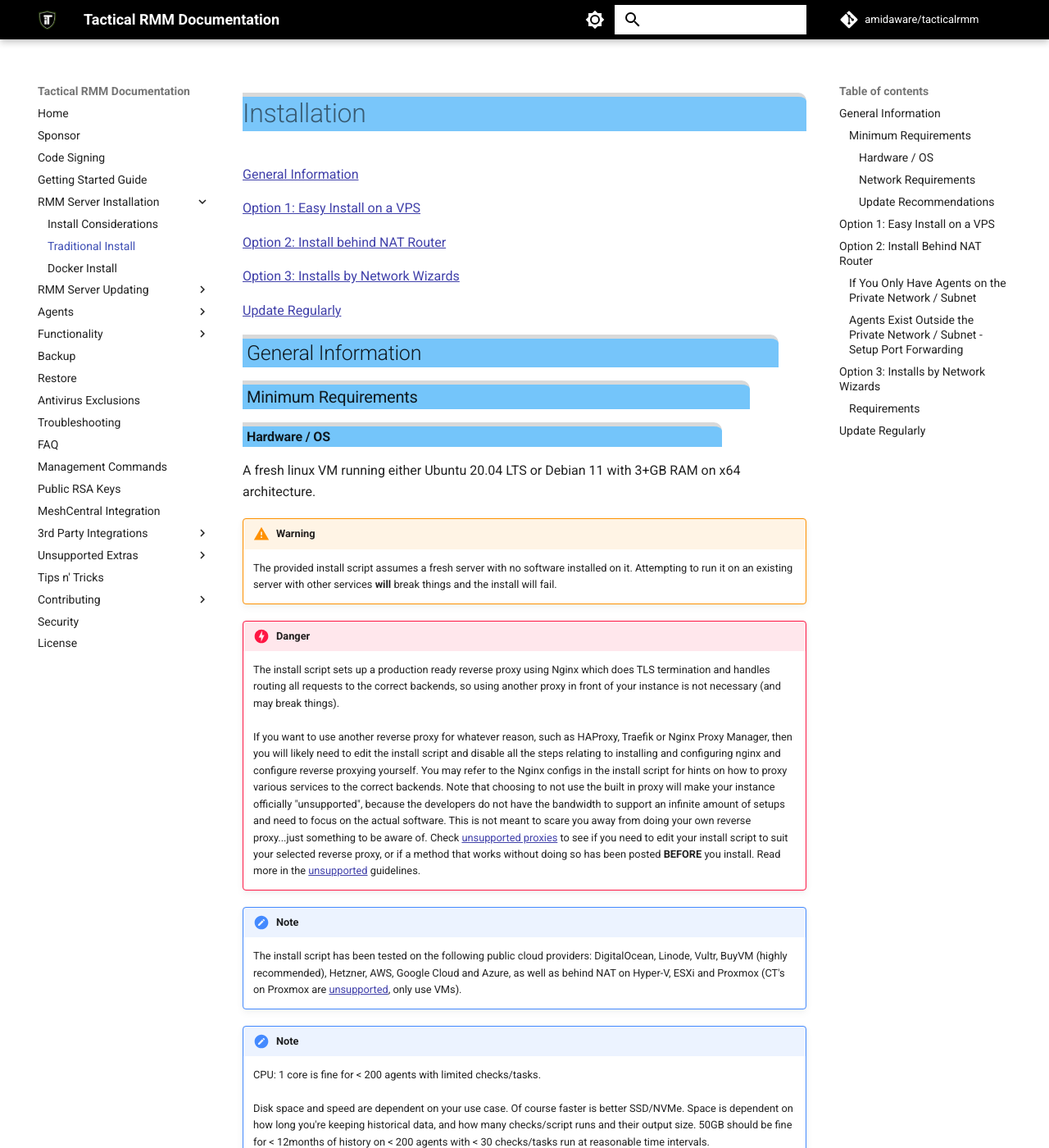
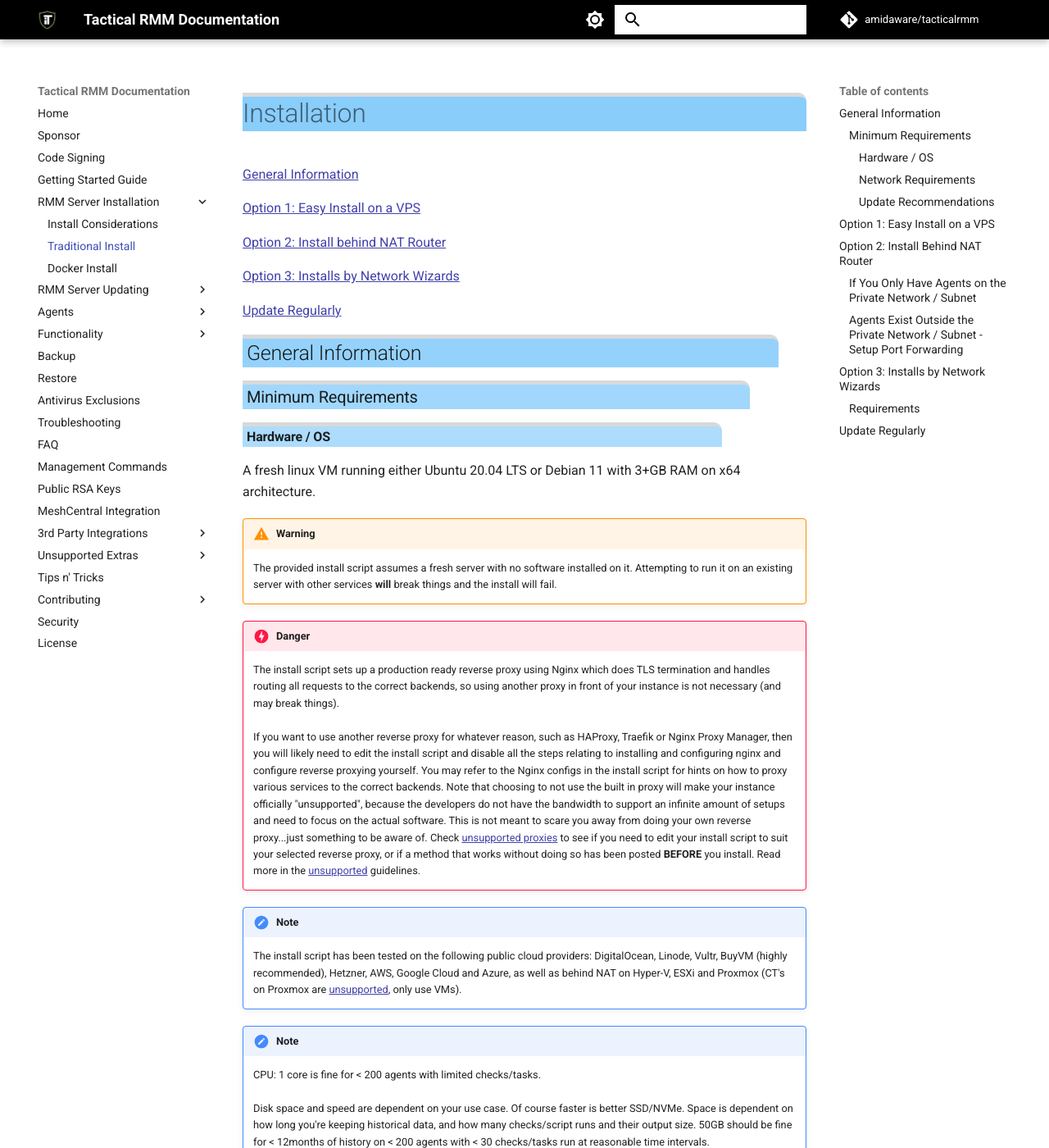
Before and after one commit to amidaware/trmm-docs, an MkDocs documentation site: the page built from docs/install_server.md, in a window 1280 px wide and 1400 px high. Shown: the whole window at 82% size. Built offline with MkDocs 1.6.1 and Material for MkDocs 9.7.7, drawn with Linux system fonts in a browser that asks for light colours; comment, search, counter and statistics services are not loaded.

Commit message:
lighten each header in lightmode

```diff
--- a/docs/stylesheets/extra.css
+++ b/docs/stylesheets/extra.css
@@ -37,7 +37,7 @@
     padding: 5px;*/
     border-top-right-radius: 10px;
     border-top:5px solid rgb(217, 217, 217);
-    background-color: rgba(20, 156, 247, 0.57);
+    background-color: rgba(20, 156, 247, 0.50);
     margin-top: 15px;
 }
 [data-md-color-scheme="slate"] .md-typeset h2 {
@@ -66,7 +66,7 @@
     border-right: 10px;
     text-indent: 5px;
     border-top:5px solid rgb(217, 217, 217);
-    background-color: rgba(20, 156, 247, 0.58);
+    background-color: rgba(20, 156, 247, 0.45);
     width: 95%;
     margin-top: 15px;
 }
@@ -84,7 +84,7 @@
     border-right: 10px;
     text-indent: 5px;
     border-top:5px solid rgb(217, 217, 217);
-    background-color: rgba(20, 156, 247, 0.59);
+    background-color: rgba(20, 156, 247, 0.40);
     width: 90%;
     margin-top: 15px;
 }
@@ -102,7 +102,7 @@
     border-right: 10px;
     text-indent: 5px;
     border-top:5px solid rgb(217, 217, 217);
-    background-color: rgba(20, 156, 247, 0.59);
+    background-color: rgba(20, 156, 247, 0.35);
     width: 85%;
     margin-top: 15px;
 }
@@ -120,7 +120,7 @@
     border-right: 10px;
     text-indent: 5px;
     border-top:5px solid rgb(217, 217, 217);
-    background-color: rgba(20, 156, 247, 0.60);
+    background-color: rgba(20, 156, 247, 0.30);
     width: 80%;
     margin-top: 15px;
 }
```
